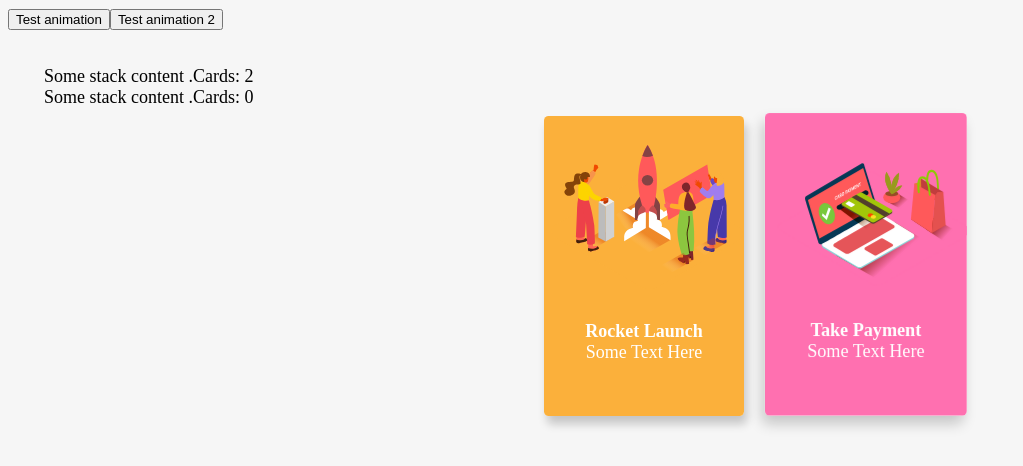
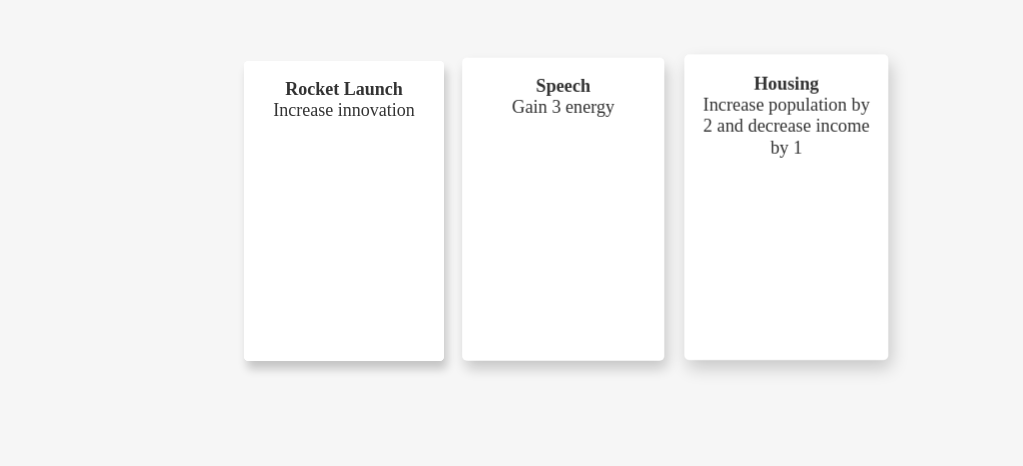
Before and after one commit to ihansson/react-card-game, a React (Create React App) app: page / in a window 1280 px wide. Shown: the top 466 px of the page, without its empty margins (0-1023 px from the left). Built offline with nearby package versions, Linux system fonts and the light colour scheme; a web font is replaced by a local one.

Commit message:
Roughing out base layouts

```diff
--- a/src/App.tsx
+++ b/src/App.tsx
@@ -1,142 +1,10 @@
-import React, { useState } from "react";
-import { Back, Card, Front } from "./components/Card/Card";
-import { CardText } from "./components/Card/CardText";
-import { CardImage } from "./components/Card/CardImage";
-
-import { test } from "./game/store";
-import { FACE, IStackAny, StackId } from "./game/schema";
-import { Board } from "./components/Board";
-import { Stack } from "./components/Stack";
-
-test();
-
-/*
-@TODO
-
-- Nice test graphics
-- Testing data / using reducer
-- Convert all units to percentage
-- Use ratios for sizes where relevant
-- Sort out schema / stack props
-*/
-
-const states = [
-  {
-    index: 0,
-    id: "card-a",
-    stack: "stack-a",
-    order: 0,
-    facing: FACE.UP,
-  },
-  {
-    index: 1,
-    id: "card-a",
-    stack: "stack-b",
-    order: 1,
-    facing: FACE.DOWN,
-  },
-];
-
-const states2 = [
-  {
-    index: 0,
-    id: "card-b",
-    stack: "stack-a",
-    order: 1,
-    facing: FACE.DOWN,
-  },
-  {
-    index: 1,
-    id: "card-b",
-    stack: "stack-b",
-    order: 0,
-    facing: FACE.UP,
-  },
-];
+import React from "react";
+import { Game } from "./Game";
 
 function App() {
-  const [state, setState] = useState(states[0]);
-  const [state2, setState2] = useState(states2[0]);
-
-  const stacks: Record<StackId, IStackAny> = {
-    "stack-a": {
-      id: "stack-a",
-      mode: "pile",
-      position: { top: 0.25, left: 0.5 },
-      cardSizeMode: "fixed",
-      cardPositionShift: { width: 5, height: 5 },
-      cardSize: {
-        width: 200,
-        height: 300,
-      },
-    },
-    "stack-b": {
-      id: "stack-b",
-      mode: "grid",
-      gridColumns: 3,
-      gridGutter: 20,
-      position: { bottom: 0.5, left: 0.5 },
-      cardSizeMode: "fit",
-      stackSize: {
-        width: 400,
-        height: 800,
-      },
-    },
-  };
-
   return (
     <div>
-      <button
-        onClick={() => {
-          if (state.index === 0) {
-            setState(states[1]);
-          } else {
-            setState(states[0]);
-          }
-        }}
-      >
-        Test animation
-      </button>
-      <button
-        onClick={() => {
-          if (state2.index === 0) {
-            setState2(states2[1]);
-          } else {
-            setState2(states2[0]);
-          }
-        }}
-      >
-        Test animation 2
-      </button>
-      <Board
-        size={{
-          width: 1200,
-          height: 800,
-        }}
-      >
-        <Stack {...stacks["stack-a"]}>
-          <span>Some stack content</span>
-        </Stack>
-        <Stack {...stacks["stack-b"]}>
-          <span>Some stack content</span>
-        </Stack>
-        <Card {...state}>
-          <Front>
-            <CardText>Some Text Here</CardText>
-          </Front>
-          <Back>
-            <CardImage alt="Alt Text" image="image_url" />
-          </Back>
-        </Card>
-        <Card {...state2}>
-          <Front>
-            <CardText>Some Text Here</CardText>
-          </Front>
-          <Back>
-            <CardText>Some Text Here</CardText>
-          </Back>
-        </Card>
-      </Board>
+      <Game />
     </div>
   );
 }
--- /dev/null
+++ b/src/Game.tsx
@@ -0,0 +1,117 @@
+import { FunctionComponent, Fragment, useState } from "react";
+
+import stages from "./data/stages.json";
+import stacks from "./data/stacks.json";
+import playerCardTypes from "./data/player_card_types.json";
+
+import { Board } from "./components/Board";
+import { Stack } from "./components/Stack";
+import { Card } from "./components/Card/Card";
+import { FACE } from "./game/schema";
+
+const initialState = {
+  stage: 0,
+  screen: "stage",
+  reputation: 5,
+  deck: [],
+};
+
+export const Game = () => {
+  const [gameState, setGameState] = useState(initialState);
+  const stage = stages[gameState.stage];
+
+  // Temp
+  const drill = { gameState, setGameState };
+
+  function startStage() {
+    setGameState({ ...gameState, screen: "stage" });
+  }
+
+  return (
+    <div>
+      {gameState.screen === "overview" && (
+        <Fragment>
+          <Stages stages={stages} currentStage={gameState.stage} />
+          <button onClick={startStage}>Continue</button>
+        </Fragment>
+      )}
+      {gameState.screen === "stage" && stage.type === "intro" && (
+        <Intro {...drill} />
+      )}
+    </div>
+  );
+};
+
+export const Stages: FunctionComponent<{
+  stages: any[];
+  currentStage: number;
+}> = ({ stages, currentStage }) => {
+  return (
+    <Fragment>
+      {stages.map((stage: any, index) => (
+        <div key={index}>
+          {stage.type} {index === currentStage ? " - Active" : ""}
+        </div>
+      ))}
+    </Fragment>
+  );
+};
+
+export const Intro: FunctionComponent<{
+  gameState: any;
+  setGameState: any;
+}> = ({ gameState, setGameState }) => {
+  const [cards, setCards] = useState(
+    ["rocket", "speech", "housing"].map((cardId: string, index: number) => {
+      return createCard(
+        (playerCardTypes as any)[cardId],
+        "pick-a-card",
+        FACE.UP,
+        index
+      );
+    })
+  );
+
+  function pickCard(card: any) {
+    let _cards = cards.map((_card: any) => {
+      if (_card !== card) {
+        return { ..._card, stack: "trash" };
+      } else {
+        return { ..._card, stack: "deck" };
+      }
+    });
+    setCards(_cards);
+  }
+
+  console.log(cards);
+
+  return (
+    <Fragment>
+      <Board size={{ width: 800, height: 400 }}>
+        <Stack {...stacks["draw"]} />
+        <Stack {...stacks["trash"]} />
+        <Stack {...stacks["pick-a-card"]} />
+        {cards.map((card) => (
+          <Card
+            onClick={() => {
+              pickCard(card);
+            }}
+            {...card}
+          />
+        ))}
+      </Board>
+    </Fragment>
+  );
+};
+
+let nextCardId = 13;
+function createCard(cardData: any, stack: string, facing: FACE, order: number) {
+  const card = cardData;
+  card.id = nextCardId;
+  card.key = card.id;
+  card.stack = stack;
+  card.facing = facing;
+  card.order = order;
+  nextCardId++;
+  return card;
+}
--- a/src/components/Board.css
+++ b/src/components/Board.css
@@ -1,4 +1,8 @@
 @import url('https://fonts.googleapis.com/css2?family=Gentium+Basic:wght@400;700&display=swap');
+
+* {
+    box-sizing: border-box;
+}
 
 body {
     font-family: 'Gentium Basic', serif;
@@ -44,14 +48,16 @@ body {
     backface-visibility: hidden;
     border-radius: 0.25em;
     overflow: hidden;
-    color: white;
+    padding: 1em;
 }
 
 .CardFront {
-    background: #FBB03B;
+    background: #fff;
+    color: #333;
 }
 
 .CardBack {
     background: #FF70B0;
+    color: white;
     transform: rotateY( 180deg );
 }
--- a/src/components/Board.tsx
+++ b/src/components/Board.tsx
@@ -1,11 +1,11 @@
 import React from "react";
-import { FunctionComponent, ReactElement } from "react";
+import { FunctionComponent } from "react";
 import "./Board.css";
 import { DefaultCardSize, ISize, IStackAny, StackId } from "../game/schema";
 import { CardProps } from "./Card/Card";
 
 export interface BoardProps {
-  children?: ReactElement | ReactElement[];
+  children?: any;
   size: ISize;
 }
 
@@ -57,7 +57,7 @@ function calculateCardPropsForStack(
   addedProps.position = stack.position;
 
   addedProps.offset = {
-    width: card.order * (1.1 * cardSize.width),
+    width: card.order * (1.1 * cardSize.width * 2000),
     height: 0,
   };
 
--- a/src/components/Card/Card.tsx
+++ b/src/components/Card/Card.tsx
@@ -17,6 +17,9 @@ export interface CardProps {
   size?: ISize;
   offset?: ISize;
   boardSize?: ISize;
+  label: string;
+  description: string;
+  onClick: any;
 }
 
 export const Card: FunctionComponent<CardProps> = ({
@@ -27,9 +30,13 @@ export const Card: FunctionComponent<CardProps> = ({
   size = DefaultSize,
   offset = DefaultSize,
   boardSize = DefaultSize,
+  label,
+  description,
+  onClick,
 }) => {
   return (
     <div
+      onClick={onClick ? onClick : () => {}}
       className={`GameObject Card ${facing === FACE.UP ? "is-up" : "is-down"}`}
       style={{
         transform: calculateTransformFromPosition(
@@ -43,7 +50,11 @@ export const Card: FunctionComponent<CardProps> = ({
         boxShadow: `3px 8px ${10 + order * 4}px rgba(0,0,0,0.2)`,
       }}
     >
-      {children}
+      <Front>
+        <strong>{label}</strong>
+        <div>{description}</div>
+      </Front>
+      <Back></Back>
     </div>
   );
 };
@@ -53,20 +64,7 @@ export interface FrontProps {
 }
 
 export const Front: FunctionComponent<FrontProps> = ({ children }) => {
-  return (
-    <div className="GameObject CardFace CardFront">
-      <img
-        width="215"
-        height="200"
-        alt=""
-        src="/images/startup__isometric.svg"
-      />
-      <div>
-        <strong>Rocket Launch</strong>
-        {children}
-      </div>
-    </div>
-  );
+  return <div className="GameObject CardFace CardFront">{children}</div>;
 };
 
 export interface BackProps {
@@ -120,8 +118,9 @@ function calculateTransformFromPosition(
       y += offset.height;
     }
   }
-  const scale = size.width / 200;
+  const scale = 1;
   const rotateY = facing === FACE.UP ? 0 : 180;
   const z = order * 10;
+  y = 25;
   return `translate3d(${x}px, ${y}px, ${z}px) scale(${scale}) rotateY(${rotateY}deg)`;
 }
--- a/src/components/Stack.tsx
+++ b/src/components/Stack.tsx
@@ -1,17 +1,5 @@
-import { FunctionComponent, ReactElement } from "react";
+import { FunctionComponent, Fragment } from "react";
 
-export interface StackProps {
-  children?: ReactElement | ReactElement[];
-  cardCount?: number;
-}
-
-export const Stack: FunctionComponent<StackProps> = ({
-  children,
-  cardCount = 0,
-}) => {
-  return (
-    <div>
-      {children} .Cards: {cardCount}
-    </div>
-  );
+export const Stack: FunctionComponent<any> = () => {
+  return <Fragment></Fragment>;
 };
--- a/src/data/stacks.json
+++ b/src/data/stacks.json
@@ -1,5 +1,5 @@
-[
-  {
+{
+  "game-board": {
     "id": "game-board",
     "mode": "grid",
     "gridColumns": 4,
@@ -14,7 +14,7 @@
     },
     "cardSizeMode": "fit"
   },
-  {
+  "player-hand": {
     "id": "player-hand",
     "mode": "fan",
     "position": {
@@ -31,7 +31,7 @@
       "ratio": 1.5
     }
   },
-  {
+  "pick-a-card": {
     "id": "pick-a-card",
     "mode": "carousel",
     "position": {
@@ -48,7 +48,7 @@
       "ratio": 1.5
     }
   },
-  {
+  "draw": {
     "id": "draw",
     "mode": "pile",
     "position": {
@@ -61,7 +61,7 @@
       "ratio": 1.5
     }
   },
-  {
+  "discard": {
     "id": "discard",
     "mode": "pile",
     "position": {
@@ -73,5 +73,18 @@
       "width": 0.05,
       "ratio": 1.5
     }
+  },
+  "trash": {
+    "id": "trash",
+    "mode": "pile",
+    "position": {
+      "top": 1,
+      "left": 1
+    },
+    "cardSizeMode": "fixed",
+    "cardSize": {
+      "width": 0.05,
+      "ratio": 1.5
+    }
   }
-]
+}
--- /dev/null
+++ b/src/data/stages.json
@@ -0,0 +1,47 @@
+[
+  {
+    "type": "intro"
+  },
+  {
+    "type": "town",
+    "town": {
+      "label": "First Town",
+      "enemies": ["health-crisis", "health-crisis","misinformation"],
+      "properties": {
+        "income": 5,
+        "population": 5,
+        "motivation": 3,
+        "innovation": 3
+      }
+    }
+  },
+  {
+    "type": "town",
+    "town": {
+      "label": "Second Town",
+      "enemies": ["health-crisis", "misinformation","corruption"],
+      "properties": {
+        "income": 5,
+        "population": 5,
+        "motivation": 3,
+        "innovation": 3
+      }
+    }
+  },
+  {
+    "type": "shop"
+  },
+  {
+    "type": "town",
+    "town": {
+      "label": "Third Town",
+      "enemies": ["health-crisis", "corruption", "shortage", "shortage"],
+      "properties": {
+        "income": 5,
+        "population": 5,
+        "motivation": 3,
+        "innovation": 3
+      }
+    }
+  }
+]
```
Also changed, not shown: src/data/enemy_card_types.json (added, +61 -0 lines), src/data/idea.md (+2 -0 lines), src/data/player_card_types.json (renamed from src/data/card_types.json), src/data/starting_cards.json (renamed from src/data/cards.json), 1 other file (tests, documents, lock files or other folders).
